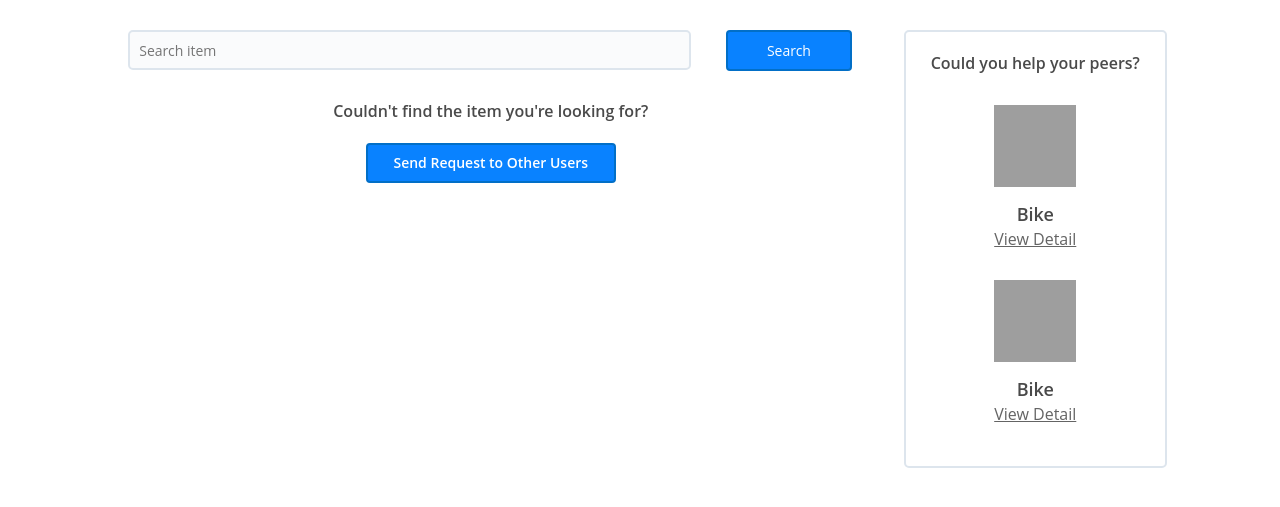
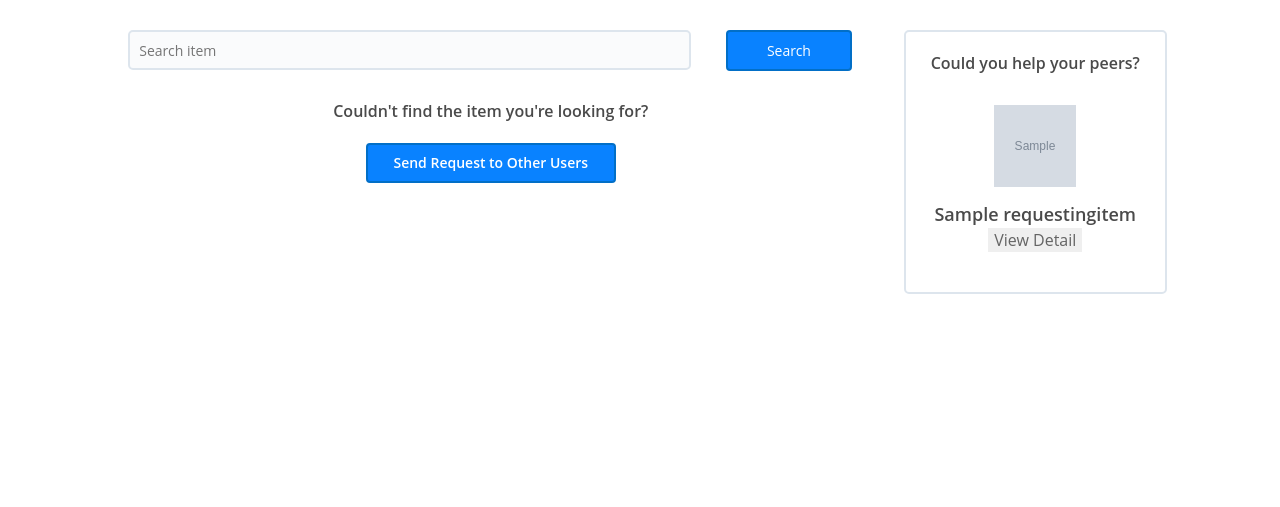
Before and after one commit to guozj94/rent, a Django app: page /rent/search in a window 1280 px wide. Shown: the part 72-579 px from the top of the page. Run offline with Django 3.2, Linux system fonts and the light colour scheme; tables that the repository leaves empty hold one stand-in row (values such as "Sample post"); grey boxes marked "Sample" are stand-in pictures; some libraries are stand-ins or nearby versions; grey boxes are pictures that could not be loaded.

Commit message:
help peer and help out

```diff
--- a/rent/models.py
+++ b/rent/models.py
@@ -39,7 +39,7 @@ class OfferingItem(models.Model):
 	content_type = models.CharField(max_length=50, blank=True, null=True)
 	description = models.TextField(max_length=300, blank=True, null=True)
 	reward = models.CharField(max_length=100, blank=True)
-	post_date = models.DateTimeField(auto_now_add=True)
+	post_date = models.DateField(auto_now_add=True, blank=True, null=True)
 	active = models.BooleanField(default=True, blank=False)
 	available_from = models.DateField(blank=True, null=True)
 	available_to = models.DateField(blank=True, null=True)
@@ -54,7 +54,7 @@ class RequestingItem(models.Model):
 	content_type = models.CharField(max_length=50, blank=True, null=True)
 	description = models.TextField(max_length=300, blank=True, null=True)
 	reward = models.CharField(max_length=100, blank=True, null=True)
-	post_date = models.DateTimeField(auto_now_add=True)
+	post_date = models.DateField(auto_now_add=True, blank=True, null=True)
 	active = models.BooleanField(default=True, blank=False)
 	need_from = models.DateField(blank=True, null=True)
 	need_to = models.DateField(blank=True, null=True)
@@ -67,6 +67,7 @@ class OfferResponse(models.Model):
 	borrower = models.ForeignKey(User)
 	start_time = models.DateField(blank=True, null=True)
 	end_time = models.DateField(blank=True, null=True)
+	post_date = models.DateField(auto_now_add=True, blank=True, null=True)
 	borrower_note = models.TextField(max_length=300, blank=True)
 	reward = models.CharField(max_length=100, blank=True)
 
@@ -75,10 +76,12 @@ class OfferResponse(models.Model):
 
 
 class RequestResponse(models.Model):
-	item = models.ForeignKey(OfferingItem)
+	item = models.ForeignKey(RequestingItem) # item to which are being responded
+	responding_item = models.ForeignKey(OfferingItem) # item being offered as a response, if none, user create new one
 	lender = models.ForeignKey(User)
 	start_time = models.DateField(blank=True, null=True)
 	end_time = models.DateField(blank=True, null=True)
+	post_date = models.DateField(auto_now_add=True, blank=True, null=True)
 	lender_note = models.TextField(max_length=300, blank=True)
 	reward = models.CharField(max_length=100, blank=True)
 
--- a/rent/templates/rent/search.html
+++ b/rent/templates/rent/search.html
@@ -184,24 +184,18 @@
                     <div class="" id="help-peer-title">
                         Could you help your peers?
                     </div>
+                    {% for j in help_peer %}
+                    <form method="GET" action="{% url 'help_peer_detail' j.id %}">
                     <div class="peer-item-container">
-                        <img src="Photo-Tripod.png" width="82px" height="82px"></img>
+                        <img src="{{j.picture}}" width="82px" height="82px"></img>
                         <div class="peer-item-name">
-                            Bike
+                            {{j.name}}
                         </div>
                         <div class="peer-item-viewdetail">
-                            View Detail
+                            <button type="submit">View Detail</button>
                         </div>
                     </div>
-                    <div class="peer-item-container">
-                        <img src="Photo-Tripod.png" width="82px" height="82px"></img>
-                        <div class="peer-item-name">
-                            Bike
-                        </div>
-                        <div class="peer-item-viewdetail">
-                            View Detail
-                        </div>
-                    </div>
+                    {% endfor %}
                 </div>
             </div>
         </div>
--- a/rent/urls.py
+++ b/rent/urls.py
@@ -12,4 +12,5 @@ urlpatterns = [
 	url(r'^incomingoffer$', rent_views.incomingoffer, name='incomingoffer'),
 	url(r'^confirmedoffer$', rent_views.confirmedoffer, name='confirmedoffer'),
 	url(r'^myalloffer$', rent_views.myalloffer, name='myalloffer'),
+	url(r'^help_peer_detail/(?P<id>\S+)$', rent_views.help_peer_detail, name='help_peer_detail'),
 ]
--- a/rent/views.py
+++ b/rent/views.py
@@ -35,7 +35,17 @@ def search(request):
 	all_items = OfferingItem.objects.filter(name__contains=keyword)
 	print all_items
 	context['items'] = all_items
+	help_peer = RequestingItem.objects.all()[:3]
+	context['help_peer'] = help_peer
 	return render(request, 'rent/search.html', context)
+
+def help_peer_detail(request, id):
+	if not request.GET or not id:
+		return redirect('search')
+	context = {}
+	request_item = RequestingItem.objects.get(id=id)
+	context['request_item'] = request_item
+	return render(request, 'rent/helpout.html', context)
 
 def search_ajax(request):
 	keyword = request.GET.get('keyword', False)
```
Also changed, not shown: rent/templates/rent/helpout.html (+10 -7 lines), db.sqlite3, rent/migrations/0001_initial.py, 4 other files.
